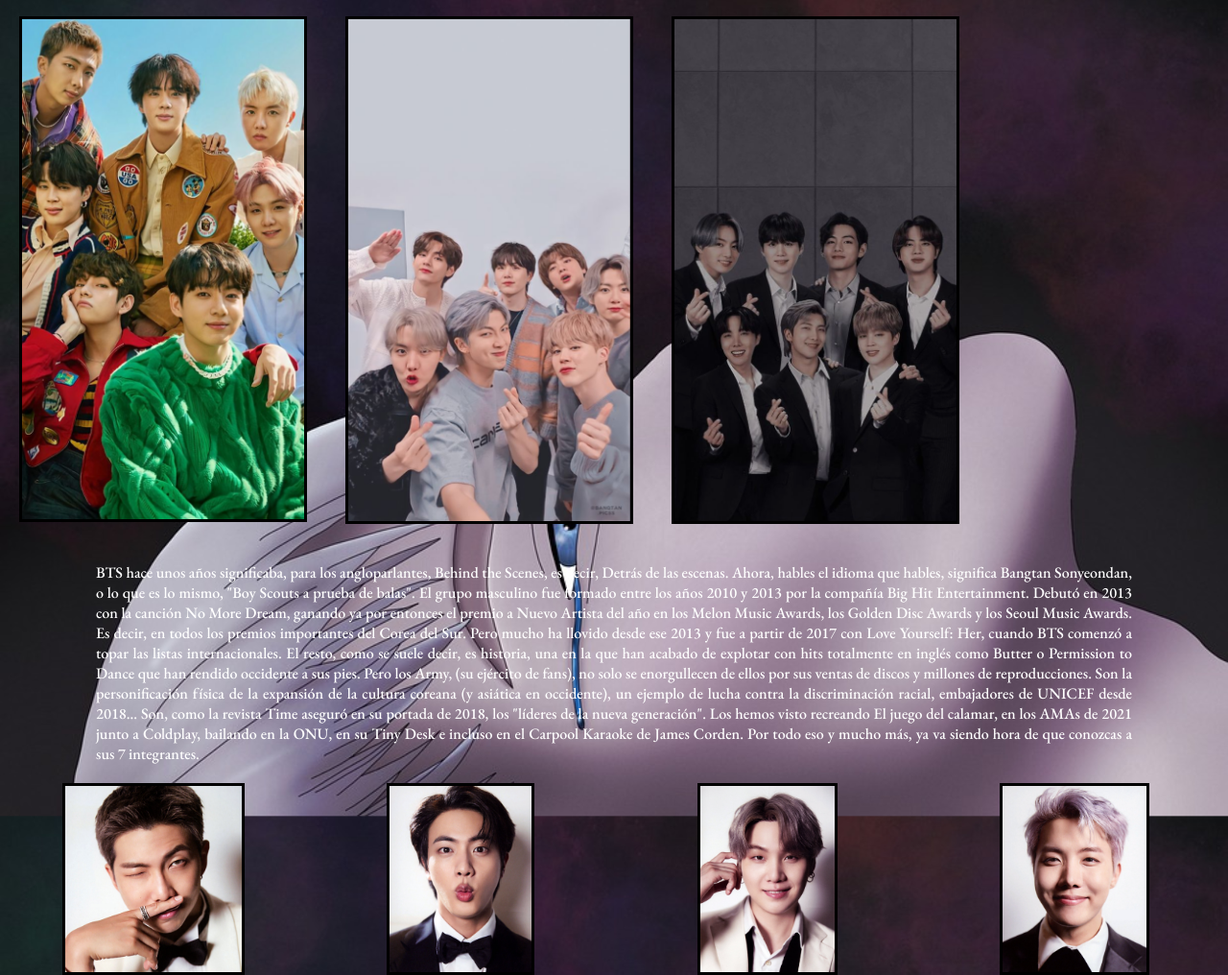
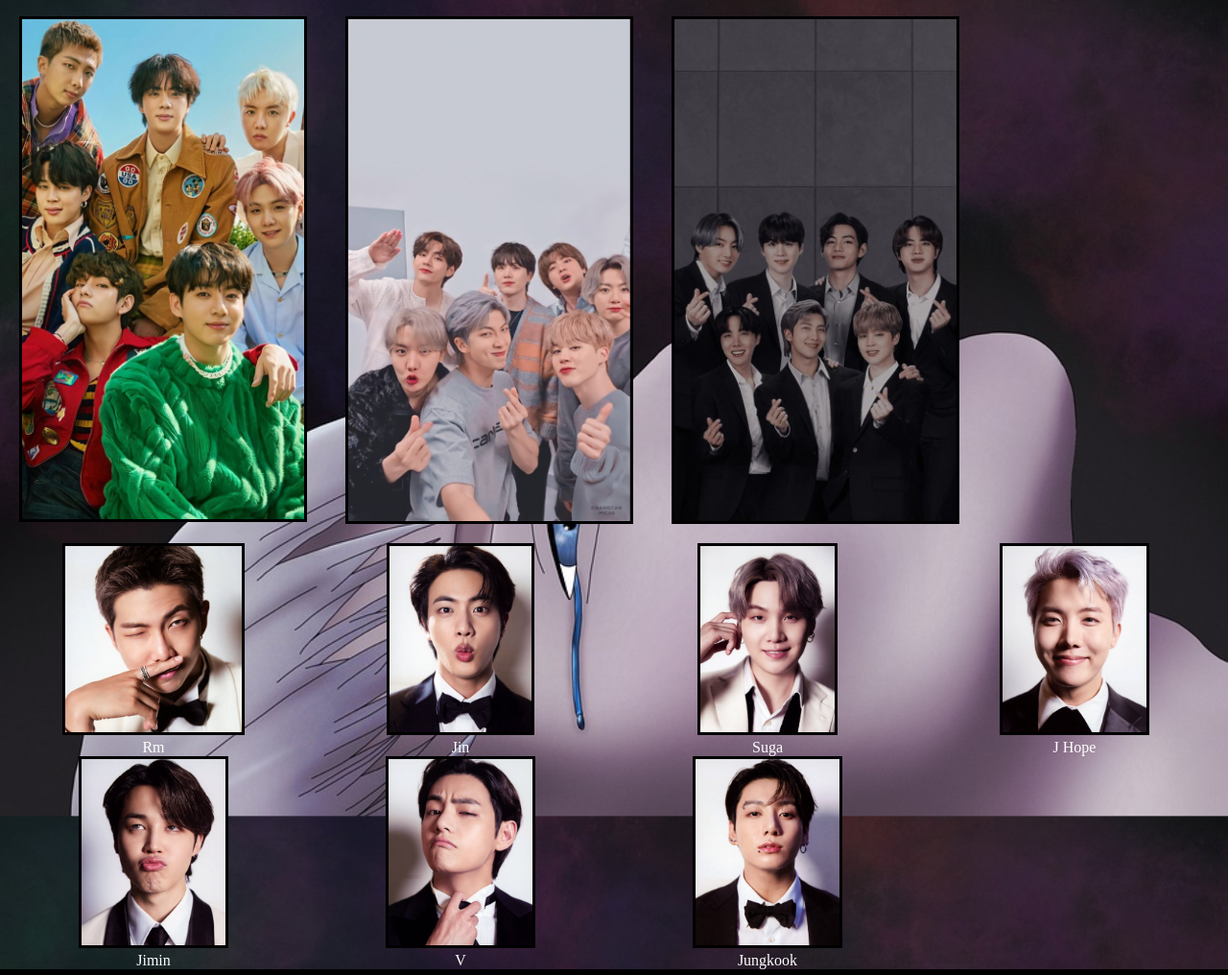
Before and after one commit to IgnacioFarah/Coderhouse-BTS, a plain HTML site: page index.html in a window 1280 px wide. Shown: the part 84-1100 px from the top of the page at 96% size. Drawn offline with nearby package versions, Linux system fonts and the light colour scheme; files whose address does not match are found by name; a web font is replaced by a local one.

Commit message:
Segundo Commit

```diff
--- a/index.html
+++ b/index.html
@@ -72,23 +72,7 @@
 
         <section>
             <div class="contenedor-text">
-                <p> BTS hace unos años significaba, para los angloparlantes, Behind the Scenes,
-                    es decir, Detrás de las
-                    escenas. Ahora, hables el idioma que hables, significa Bangtan Sonyeondan, o lo que es lo mismo,
-                    "Boy Scouts a prueba de balas". El grupo masculino fue formado entre los años 2010 y 2013 por la
-                    compañía Big Hit Entertainment. Debutó en 2013 con la canción No More Dream, ganando ya por entonces
-                    el premio a Nuevo Artista del año en los Melon Music Awards, los Golden Disc Awards y los Seoul
-                    Music Awards. Es decir, en todos los premios importantes del Corea del Sur. Pero mucho ha llovido
-                    desde ese 2013 y fue a partir de 2017 con Love Yourself: Her, cuando BTS comenzó a topar las listas
-                    internacionales. El resto, como se suele decir, es historia, una en la que han acabado de explotar
-                    con hits totalmente en inglés como Butter o Permission to Dance que han rendido occidente a sus
-                    pies. Pero los Army, (su ejército de fans), no solo se enorgullecen de ellos por sus ventas de
-                    discos y millones de reproducciones. Son la personificación física de la expansión de la cultura
-                    coreana (y asiática en occidente), un ejemplo de lucha contra la discriminación racial, embajadores
-                    de UNICEF desde 2018... Son, como la revista Time aseguró en su portada de 2018, los "líderes de la
-                    nueva generación". Los hemos visto recreando El juego del calamar, en los AMAs de 2021 junto a
-                    Coldplay, bailando en la ONU, en su Tiny Desk e incluso en el Carpool Karaoke de James Corden. Por
-                    todo eso y mucho más, ya va siendo hora de que conozcas a sus 7 integrantes.</p>
+
             </div>
         </section>
 
```
